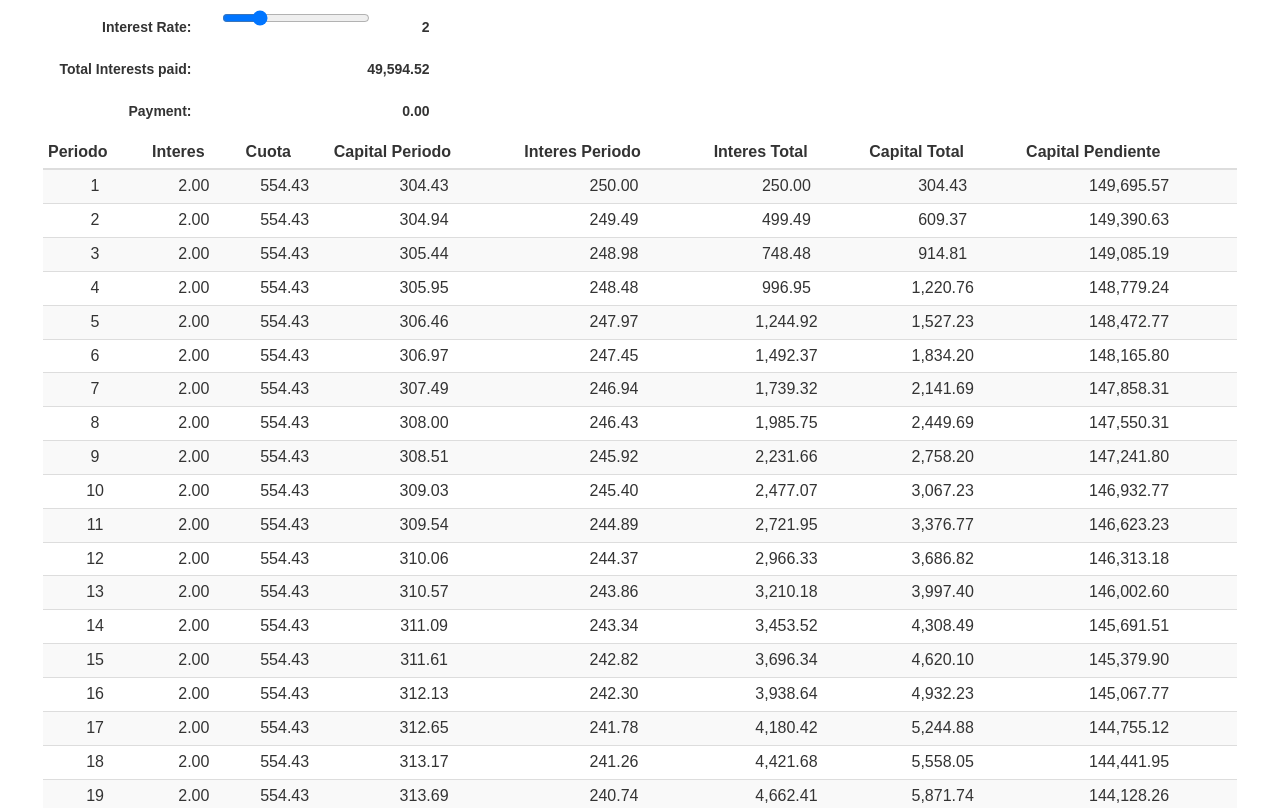
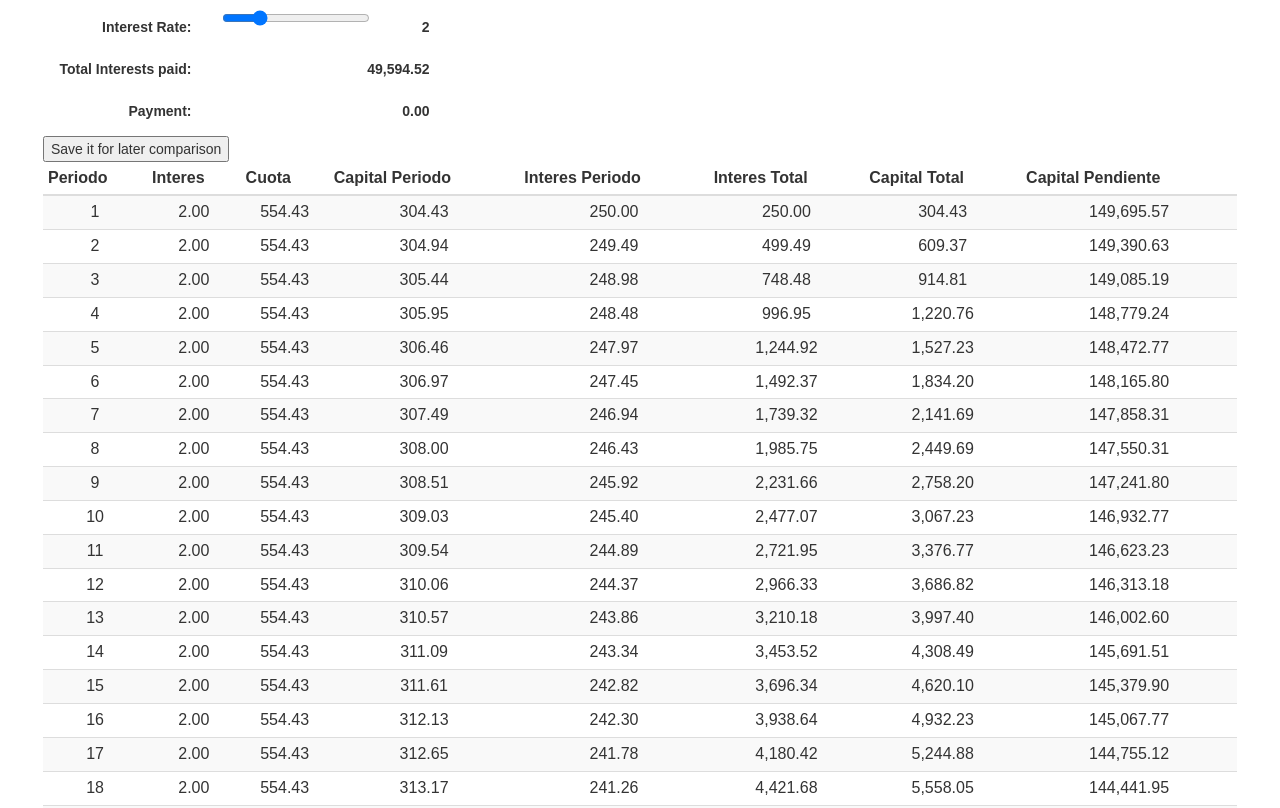
Before and after one commit to epeicher/Hypotheke, a React (Create React App) app in the folder reactpotheke/: page / in a window 1280 px wide. Shown: the part 700-1508 px from the top of the page. Built offline with nearby package versions, Linux system fonts and the light colour scheme.

Commit message:
Adds a button to save the Hypos

```diff
--- a/reactpotheke/src/AmortizationTable.js
+++ b/reactpotheke/src/AmortizationTable.js
@@ -8,6 +8,11 @@ const styles = {
 }
 
 class AmortizationTable extends Component {
+
+    constructor() {
+        super();
+        this.hypos = [];
+    }
 
     capitalRow(row, item) {
         if(row !== item.periodo) {
@@ -20,10 +25,17 @@ class AmortizationTable extends Component {
                 onBlur={(e) => this.props.updateTable(row, e.target.value)} /></td>)
     }
 
+    saveHypo() {
+        this.hypos.push(this.props.tablaAmortizacion);
+        console.log(this.hypos)
+    }
+
     render() {
         let {tablaAmortizacion, editPeriod} = this.props;
 
         return (
+            <div>
+            <button onClick={this.saveHypo.bind(this)}>Save it for later comparison</button>
             <table className="table table-condensed table-striped">
                 <thead>
                 <tr>
@@ -53,6 +65,7 @@ class AmortizationTable extends Component {
                 ))}
                 </tbody>
             </table>
+            </div>
         )
     }
 }
```
